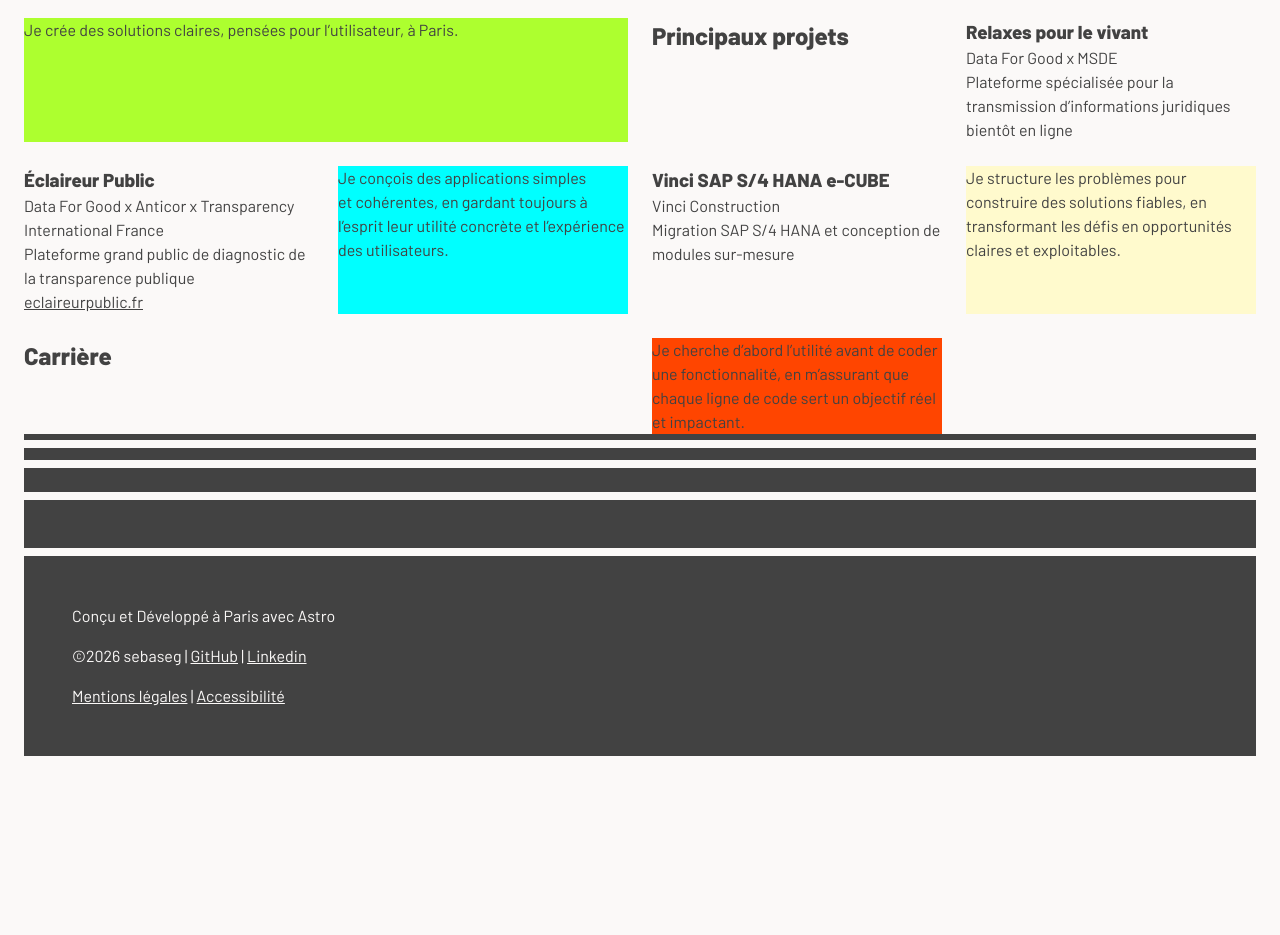
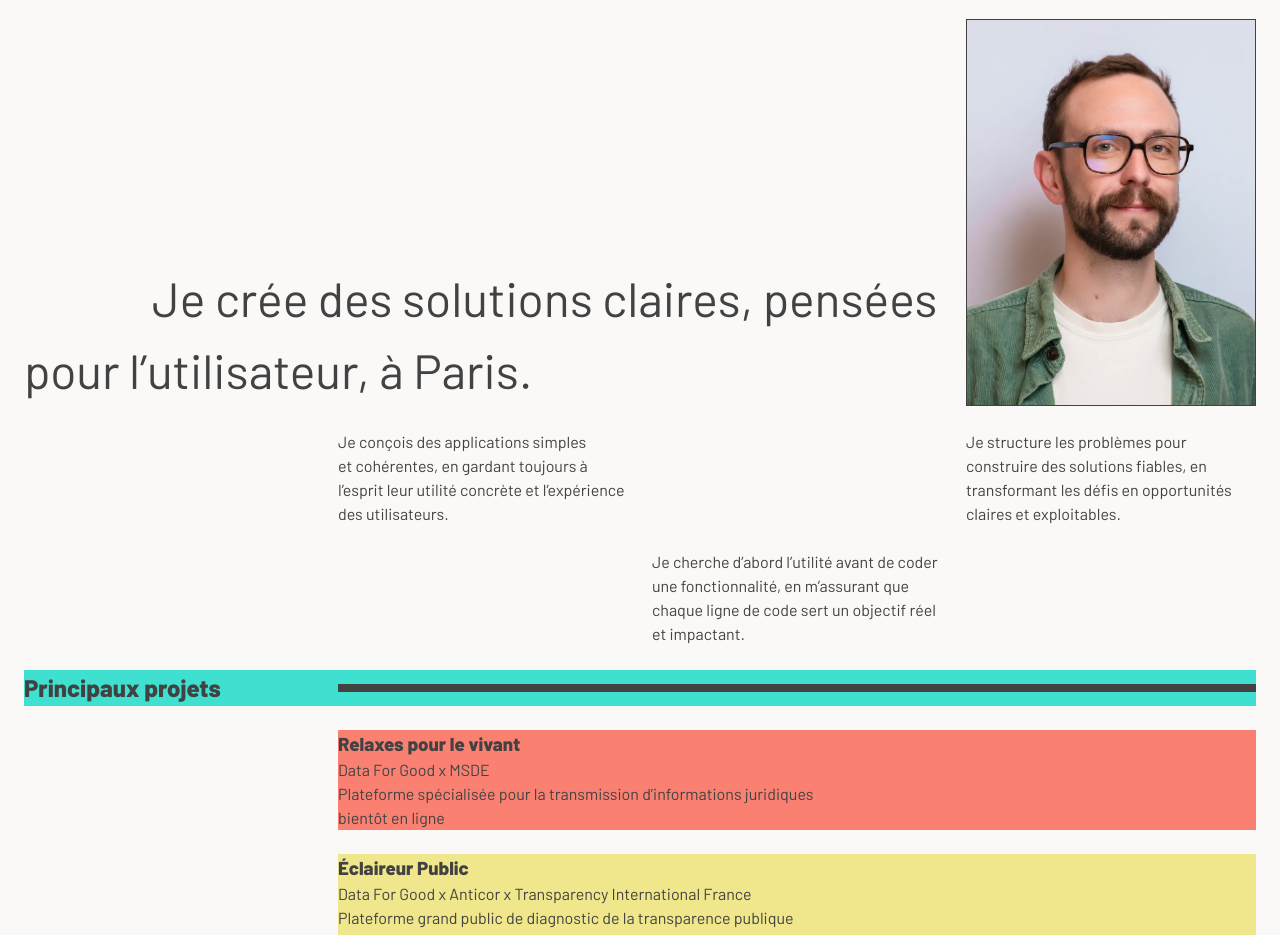
Before and after one commit to sebaseg-dev/sebaseg-site, an Astro site in the folder astro/: page / in a window 1280 px wide. Shown: the part 998-1933 px from the top of the page. Before the commit the page ends 1754 px from the top, so only its background shows below. Built offline with nearby package versions, Linux system fonts and the light colour scheme; Astro itself is replaced by a stand-in of ours.

Commit message:
wip – landing grid profile picture and titles

```diff
--- a/astro/src/pages/index.astro
+++ b/astro/src/pages/index.astro
@@ -11,31 +11,37 @@ import MainLayout from '../layouts/MainLayout.astro';
             Bonjour !<br/>
             Moi c'est Sebastien
         </p>
-        <img class="landing_profile-picture" src="/images/profile.webp" alt="Portrait de Sebastien Seguin">
+        <img class="landing__profile-picture" src="/images/profile.webp" alt="Portrait de Sebastien Seguin">
         <p class="landing__main-promise">Je crée des solutions claires, pensées pour l’utilisateur, à Paris.</p>
         <p class="landing__first-promise">Je conçois des applications simples et cohérentes, en gardant toujours à l’esprit leur utilité concrète et l’expérience des utilisateurs.</p>
         <p class="landing__second-promise">Je cherche d’abord l’utilité avant de coder une fonctionnalité, en  m’assurant que chaque ligne de code sert un objectif réel et impactant.</p>
         <p class="landing__third-promise">Je structure les problèmes pour construire des solutions fiables, en  transformant les défis en opportunités claires et exploitables.</p>
 
-        <h2>Principaux projets</h2>
-        <div>
+        <div class="landing__section-title landing__section-title--projects">
+            <h2>Principaux projets</h2>
+            <div></div>
+        </div>
+        <div class="landing__projects--first">
             <h3>Relaxes pour le vivant</h3>
             <p>Data For Good x MSDE</p>
             <p>Plateforme spécialisée pour la transmission d’informations juridiques</p>
             <p>bientôt en ligne</p>
         </div>
-        <div>
+        <div class="landing__projects--second">
             <h3>Éclaireur Public</h3>
             <p>Data For Good x Anticor x Transparency International France</p>
             <p>Plateforme grand public de diagnostic de la transparence publique</p>
             <a href="https://eclaireurpublic.fr" target="_blank">eclaireurpublic.fr</a>
         </div>
-        <div>
+        <div class="landing__projects--third">
             <h3>Vinci SAP S/4 HANA e-CUBE</h3>
             <p>Vinci Construction</p>
             <p>Migration SAP S/4 HANA et conception de modules sur-mesure</p>
         </div>
 
-        <h2>Carrière</h2>
+        <div class="landing__section-title landing__section-title--career">
+            <h2>Carrière</h2>
+            <div></div>
+        </div>
     </div>
 </MainLayout>
--- a/astro/src/styles/pages/_landing.scss
+++ b/astro/src/styles/pages/_landing.scss
@@ -1,39 +1,100 @@
+@use '../abstracts/colours' as *;
+
 .landing {
+    padding: 64px 0;
+
     display: grid;
     grid-template-columns: repeat(4, 1fr);
     gap: 24px;
 
     &__hello {
-        background-color: magenta;
-        grid-column: 1/4;
+        /* background-color: magenta; */
+        grid-column: 2/4;
         grid-row: 1;
+        font-weight: 700;
+        font-size: 72px;
     }
 
     &__main-promise {
-        background-color: greenyellow;
-        grid-column: 1/3;
+        /* background-color: greenyellow; */
+        grid-column: 1/4;
         grid-row: 2;
+        display: flex;
+        align-items: flex-end;
+        font-size: 48px;
+        text-indent: 128px;
     }
 
     &__first-promise {
-        background-color: aqua;
+        /* background-color: aqua; */
         grid-column: 2/3;
         grid-row: 3;
     }
 
     &__second-promise {
-        background-color: orangered;
+        /* background-color: orangered; */
         grid-column: 3/4;
         grid-row: 4;
     }
 
     &__third-promise {
-        background-color: lemonchiffon;
+        /* background-color: lemonchiffon; */
         grid-column: 4/5;
         grid-row: 3;
     }
 
     &__profile-picture {
         aspect-ratio: 3 / 4;
+        border: solid 1px $dark-point;
+        grid-column: 4/5;
+        grid-row: 2;
+    }
+
+    &__section-title {
+        background-color: turquoise;
+        display: grid;
+        grid-template-columns: repeat(4, 1fr);
+        gap: 24px;
+        align-items: center;
+
+        & > h2 {
+            grid-column: 1/2;
+        }
+
+        & > div {
+            grid-column: 2/5;
+            background-color: $dark-point;
+            height: 8px;
+        }
+    }
+
+    &__section-title--projects {
+        /* background-color: turquoise; */
+        grid-column: 1/5;
+        grid-row: 5;
+    }
+
+    &__projects--first {
+        background-color: salmon;
+        grid-column: 2/5;
+        grid-row: 6;
+    }
+
+    &__projects--second {
+        background-color: khaki;
+        grid-column: 2/5;
+        grid-row: 7;
+    }
+
+    &__projects--third {
+        background-color: thistle;
+        grid-column: 2/5;
+        grid-row: 8;
+    }
+
+    &__section-title--career {
+        background-color: bisque;
+        grid-column: 1/5;
+        grid-row: 9;
     }
 }
```
